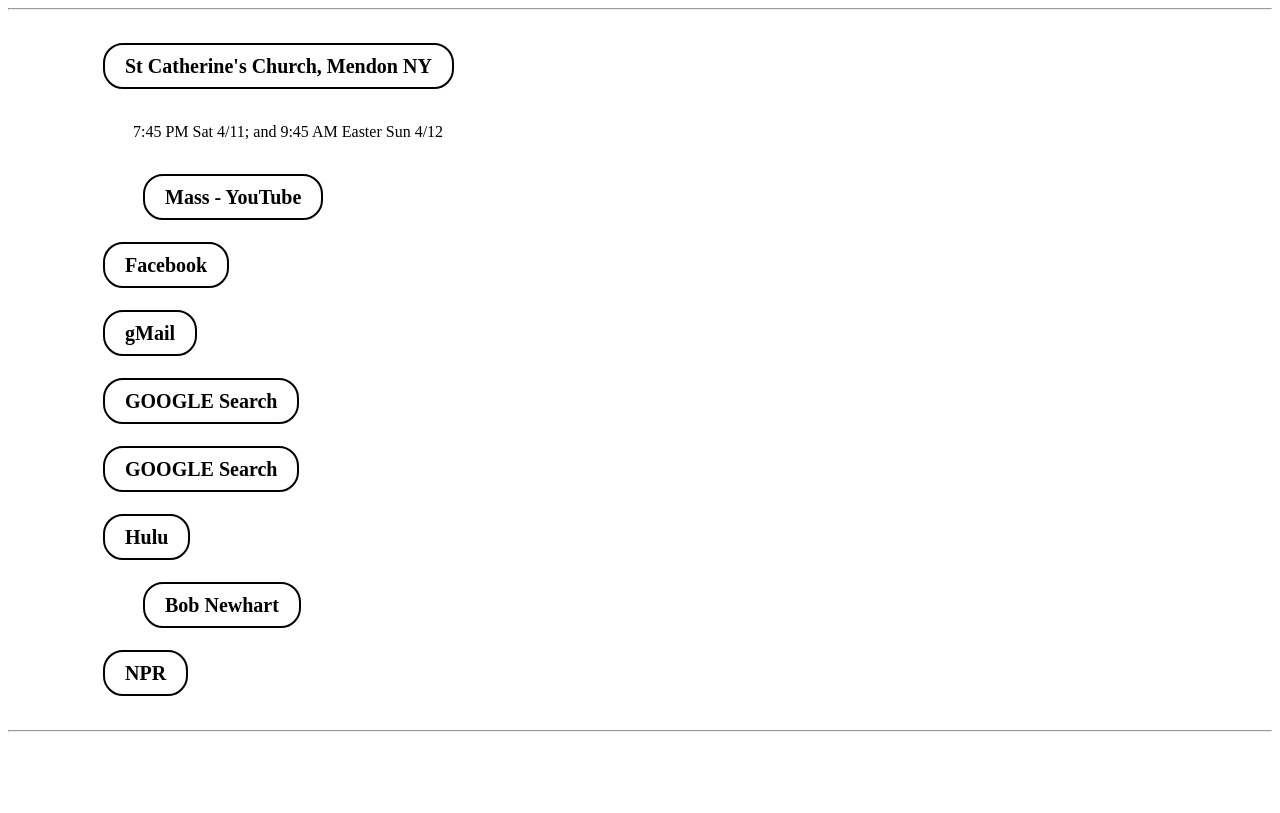
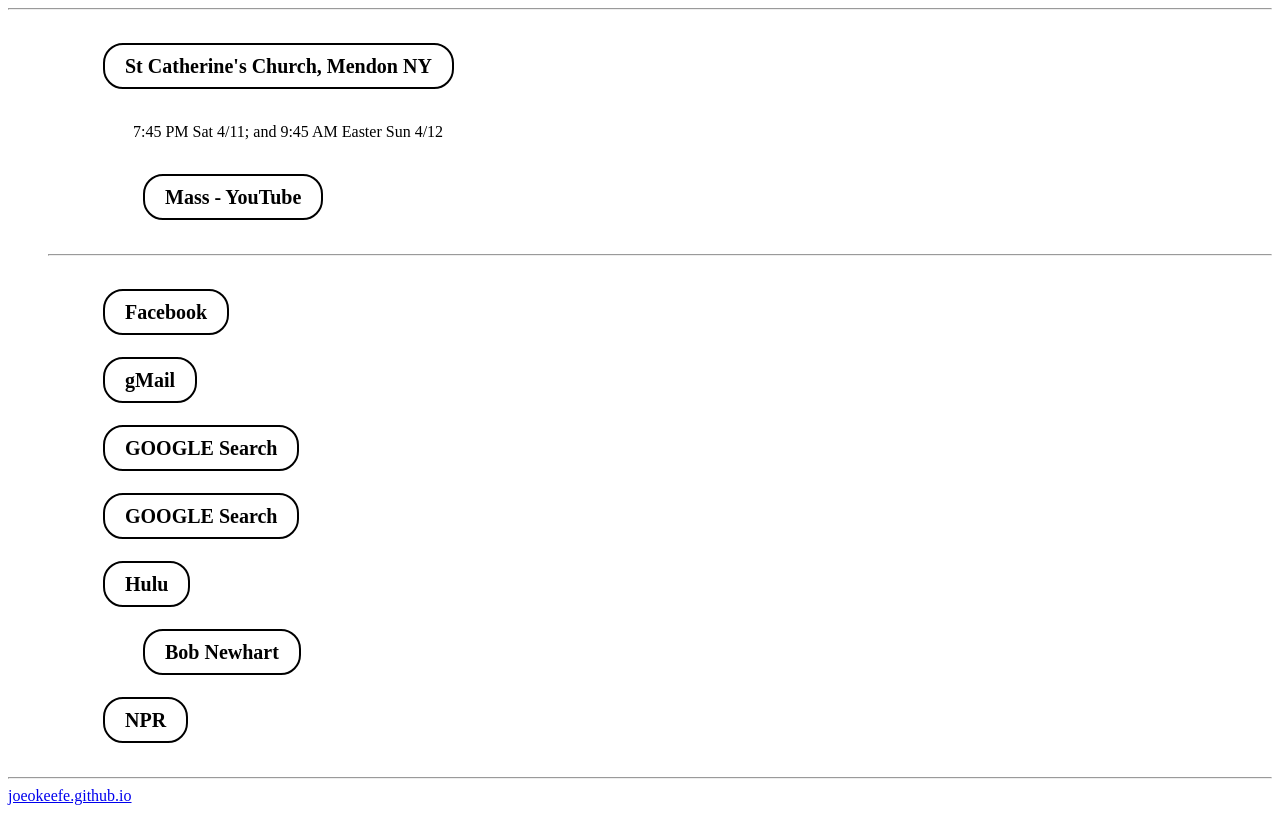
Before and after one commit to joeokeefe/joeokeefe.github.io, a plain HTML site: page index.html in a window 1280 px wide. Drawn offline with Linux system fonts and the light colour scheme.

Commit message:
added github link

```diff
--- a/index.html
+++ b/index.html
@@ -29,6 +29,7 @@
         <li> 7:45 PM Sat 4/11; and 9:45 AM Easter Sun 4/12</li>
         <li><a class="buttin-link" href="https://www.youtube.com/channel/UCh49d9tso8l45_Qx3pCPUEg" target="_blank">Mass - YouTube</a></li>
     </ul>
+    <hr>
     <li><a class="buttin-link"  href="https://facebook.com" target="_blank"> Facebook </a></li>
     <li><a class="buttin-link"  href="https://gmail.com" target="_blank"> gMail </a></li>
     <li><a class="buttin-link" href="https://google.com" target="_blank">GOOGLE Search</a></li>
@@ -41,6 +42,6 @@
     <!-- <li><a class="buttin-link" href="https://amazon.com" target="_blank"> Amazon </a></li> -->
 </ul>
 <hr>
-
+<a href="https://joeokeefe.github.io/">joeokeefe.github.io</a>
 </body>
 </html>
```
